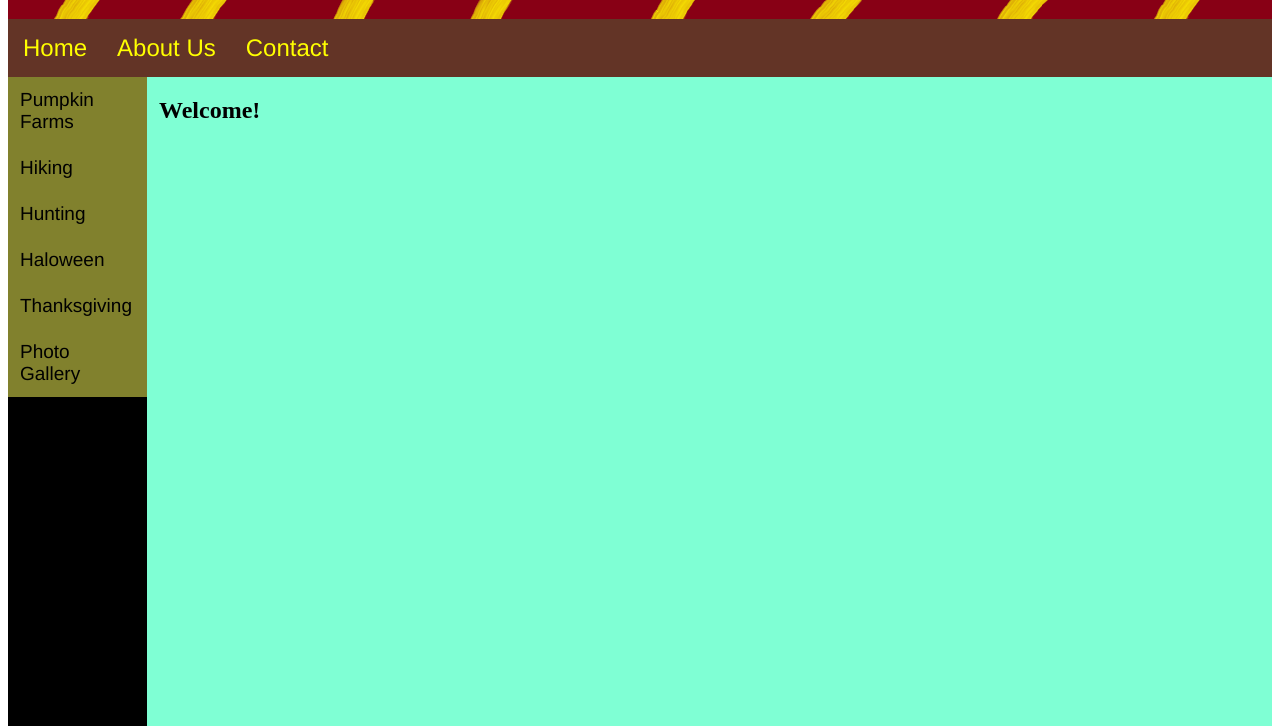
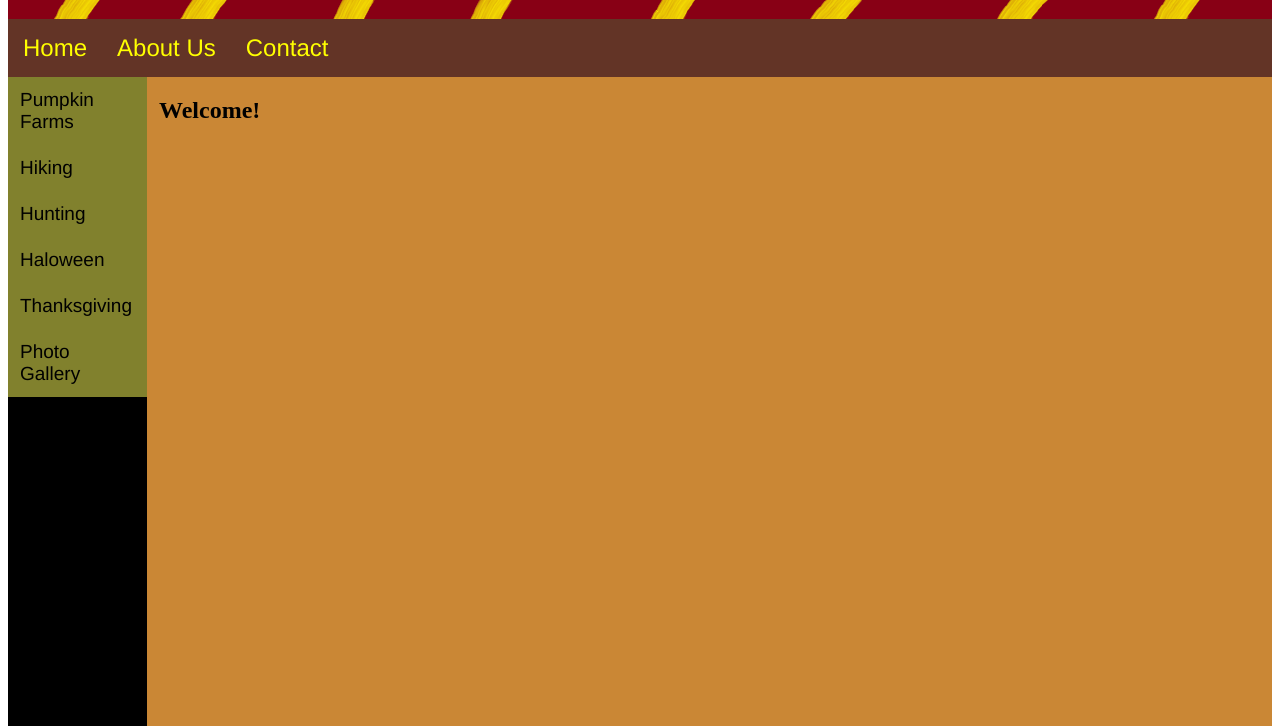
Before and after one commit to Ben30000/FallInWisconsin, a plain HTML site: page index.html in a window 1280 px wide. Shown: the part 74-800 px from the top of the page. Drawn offline with Linux system fonts and the light colour scheme.

Commit message:
changed a color

```diff
--- a/styles/FallInWisconsinStyles.css
+++ b/styles/FallInWisconsinStyles.css
@@ -74,7 +74,7 @@
 
 .mainArticle {
     float: left;
-    background-color: aquamarine;
+    background-color: rgb(202, 135, 53);
     width: 89%;
     height: 100%;
 }
```
